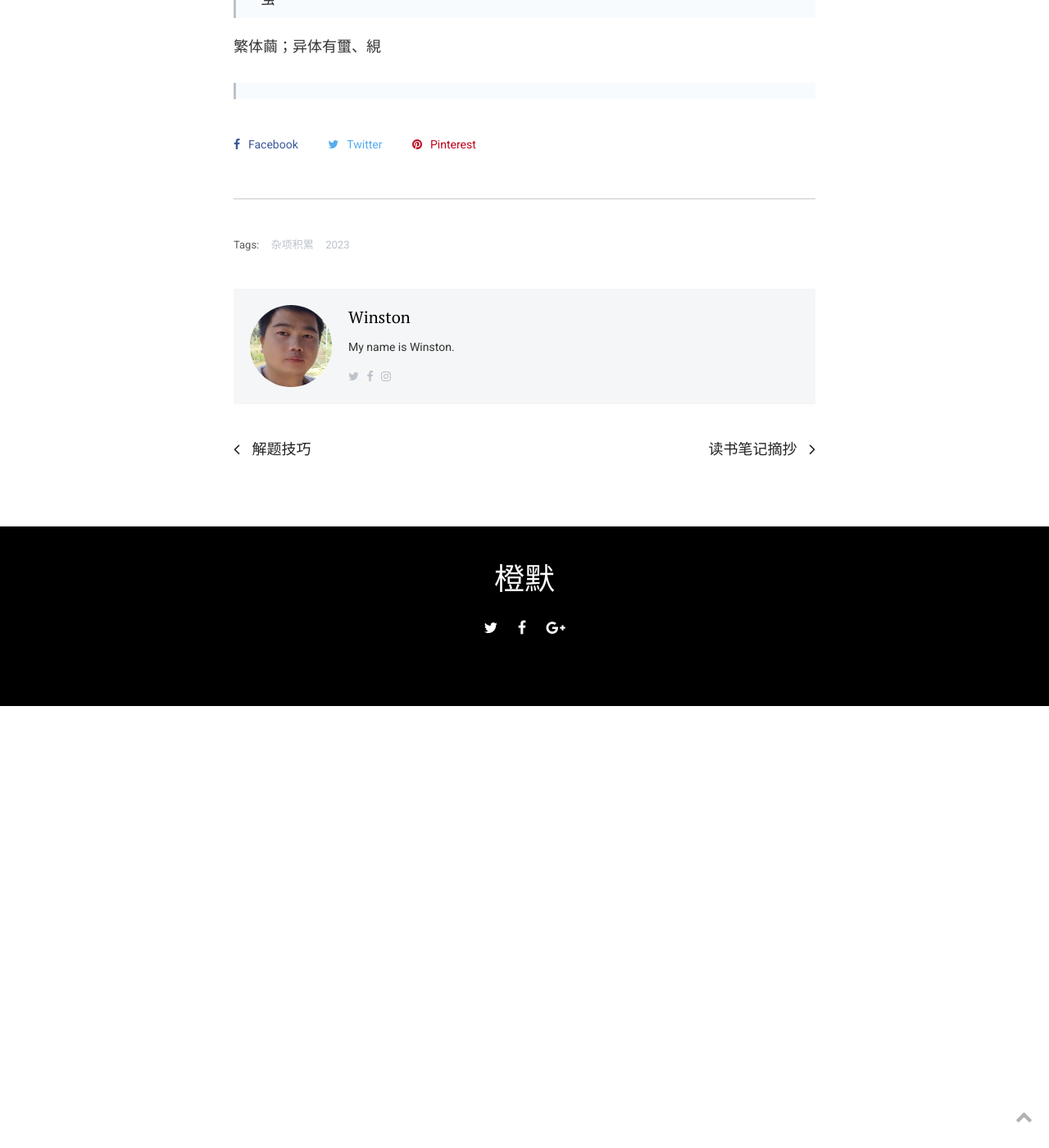
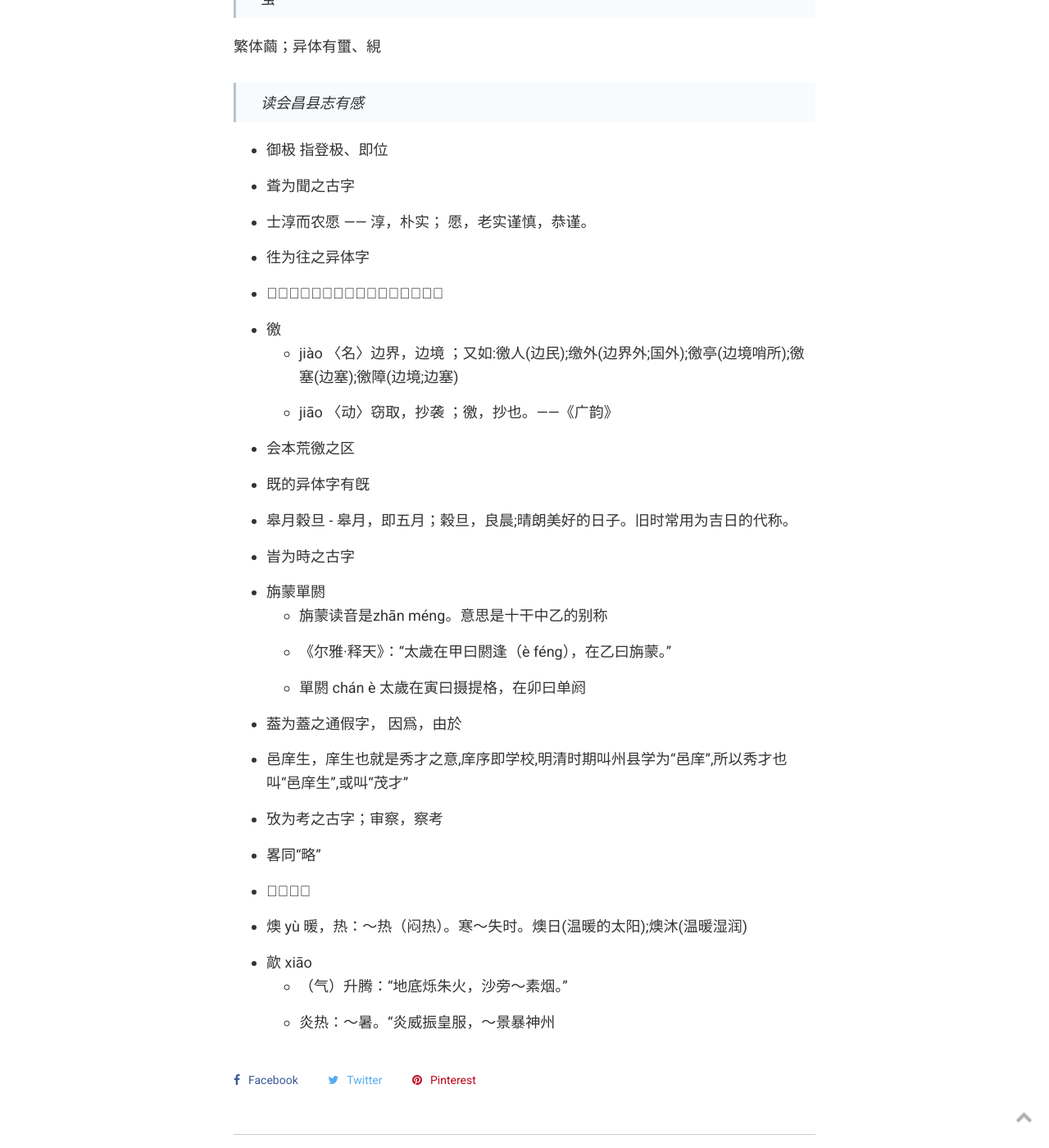
Before and after one commit to mytingbao/blog, a Jekyll site: the page built from _posts/公考积累/2023-05-17-杂项积累.md, in a window 1280 px wide and 1400 px high, scrolled down 7718 px. Shown: the whole window at 82% size. Built offline with Jekyll 4.4.1, drawn with Linux system fonts in a browser that asks for light colours; before the commit the page ends 8579 px from its top, so only the background shows below that.

Commit message:
chore: 更新

```diff
--- a/_posts/公考积累/2023-05-17-杂项积累.md
+++ b/_posts/公考积累/2023-05-17-杂项积累.md
@@ -220,4 +220,30 @@ zuò
 繁体繭；异体有蠒、絸
 
 
->
+> 读会昌县志有感
+
+* 御极 指登极、即位
+* 𥹢为聞之古字
+* 士淳而农愿 —— 淳，朴实； 愿，老实谨慎，恭谨。
+* 徃为往之异体字
+* 𨕥为道之古字；其异体字有噵、𨗓。
+* 徼
+  - jiào 〈名〉边界，边境 ；又如:徼人(边民);缴外(边界外;国外);徼亭(边境哨所);徼塞(边塞);徼障(边境;边塞)
+  - jiāo 〈动〉窃取，抄袭 ；徼，抄也。——《广韵》
+* 会本荒徼之区
+* 既的异体字有旣
+* 皋月穀旦 - 皋月，即五月；穀旦，良晨;晴朗美好的日子。旧时常用为吉日的代称。
+* 旹为時之古字
+* 旃蒙單閼
+  - 旃蒙读音是zhān méng。意思是十干中乙的别称
+  - 《尔雅·释天》：“太歲在甲曰閼逢（è féng），在乙曰旃蒙。”
+  - 單閼 chán è 太歲在寅曰摄提格，在卯曰单阏
+* 葢为蓋之通假字， 因爲，由於
+* 邑庠生，庠生也就是秀才之意,庠序即学校,明清时期叫州县学为“邑庠”,所以秀才也叫“邑庠生”,或叫“茂才”
+* 攷为考之古字；审察，察考
+* 畧同“略”
+* 𡧧隸作宜
+* 燠 yù 暖，热：～热（闷热）。寒～失时。燠日(温暖的太阳);燠沐(温暖湿润)
+* 歊 xiāo
+  - （气）升腾：“地底烁朱火，沙旁～素烟。”
+  - 炎热：～暑。“炎威振皇服，～景暴神州
```
Also changed, not shown: _posts/公考积累/2023-10-10-常识积累（二）.md (+28 -3 lines).
